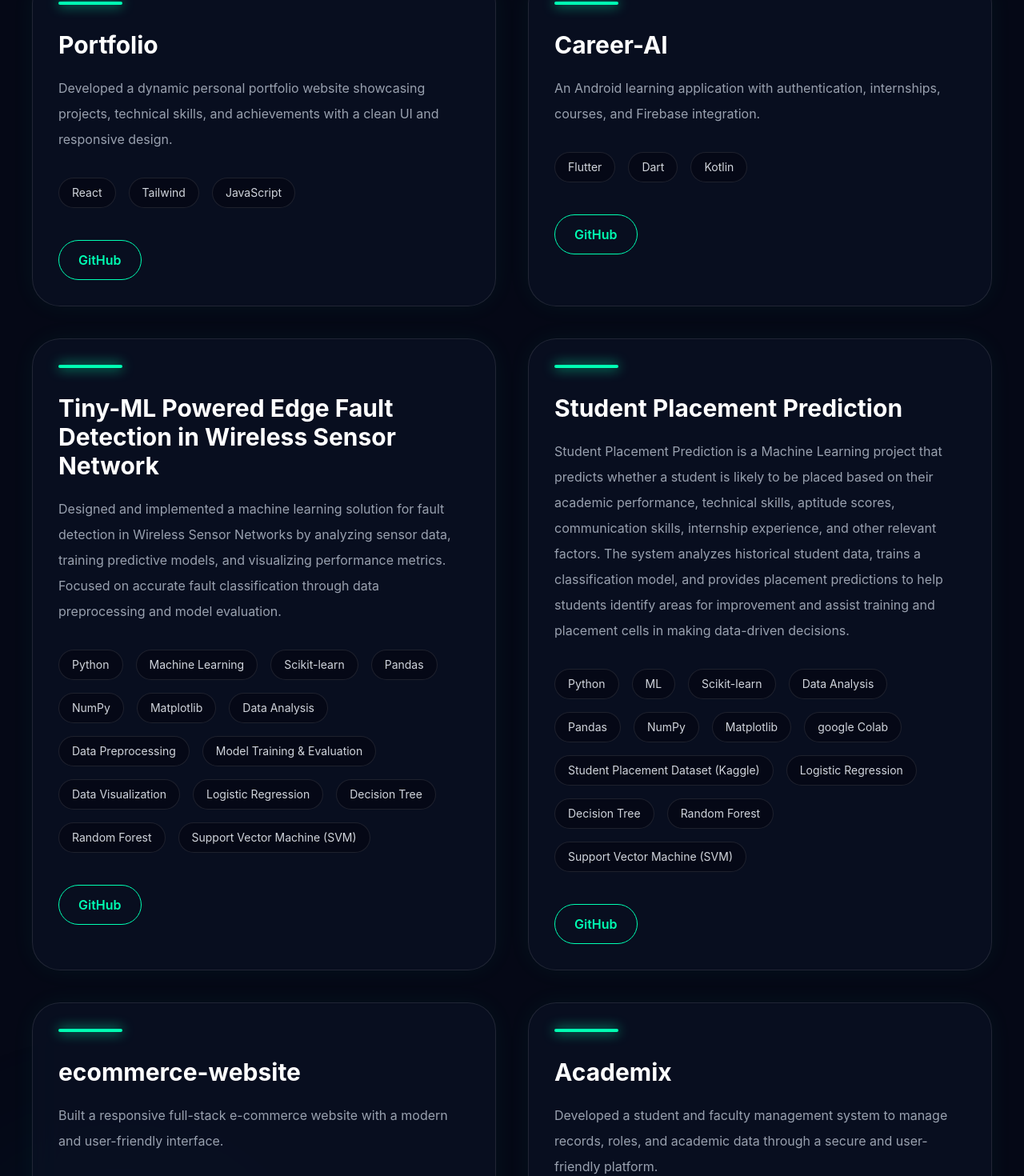
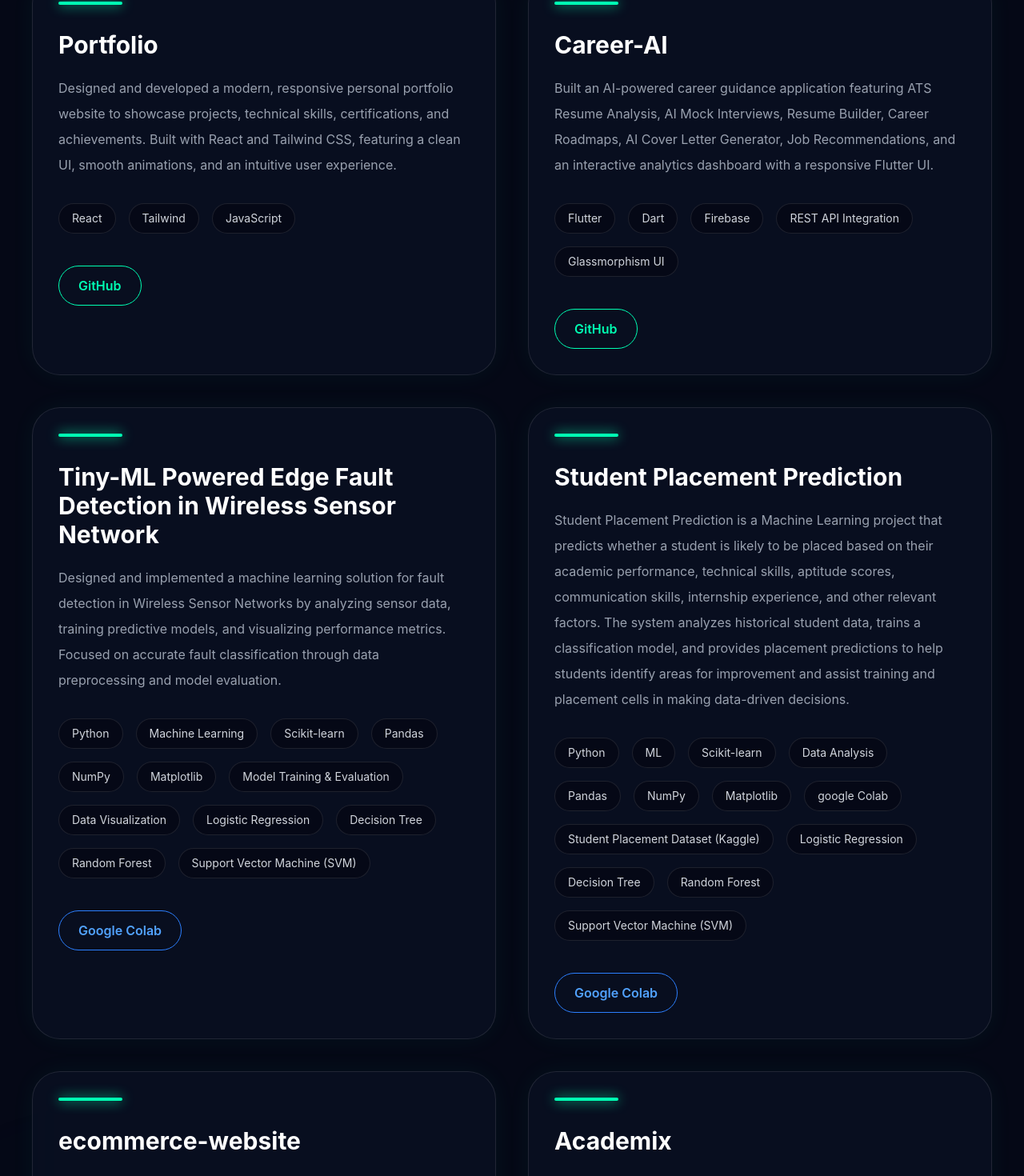
Before and after one commit to Monalisa-XD/monalisa-portfolio, a React (Vite) app: page / in a window 1280 px wide. Shown: the part 8412-9882 px from the top of the page at 80% size. Built offline with nearby package versions, Linux system fonts and the light colour scheme.

Commit message:
feat: update project descriptions, enhance tech stack, and add GitHub and Google Colab links

```diff
--- a/src/components/Projects.jsx
+++ b/src/components/Projects.jsx
@@ -3,19 +3,19 @@ const Projects = () => {
     {
       title: "Portfolio",
       description:
-        "Developed a dynamic personal portfolio website showcasing projects, technical skills, and achievements with a clean UI and responsive design.",
+         "Designed and developed a modern, responsive personal portfolio website to showcase projects, technical skills, certifications, and achievements. Built with React and Tailwind CSS, featuring a clean UI, smooth animations, and an intuitive user experience.",
 
       tech: ["React", "Tailwind", "JavaScript"],
 
-      github: "#",
+      github: "https://github.com/Monalisa-XD/monalisa-portfolio.git",
     },
 
     {
       title: "Career-AI",
       description:
-        "An Android learning application with authentication, internships, courses, and Firebase integration.",
+        "Built an AI-powered career guidance application featuring ATS Resume Analysis, AI Mock Interviews, Resume Builder, Career Roadmaps, AI Cover Letter Generator, Job Recommendations, and an interactive analytics dashboard with a responsive Flutter UI.",
 
-      tech: ["Flutter", "Dart", "Kotlin"],
+      tech: ["Flutter", "Dart", "Firebase", "REST API Integration", "Glassmorphism UI"],
 
       github: "https://github.com/Monalisa-XD/career_ai.git",
     },
@@ -31,8 +31,6 @@ const Projects = () => {
     "Pandas",
     "NumPy",
     "Matplotlib",
-    "Data Analysis",
-    "Data Preprocessing",
     "Model Training & Evaluation",
     "Data Visualization",  "Logistic Regression", "Decision Tree", "Random Forest", "Support Vector Machine (SVM)"],
       colab: "https://colab.research.google.com/drive/1-Eok2U5SwC_v8T8XcFYZFzoAv2Oh_y43?usp=sharing",
@@ -63,9 +61,9 @@ const Projects = () => {
       description:
         "Developed a student and faculty management system to manage records, roles, and academic data through a secure and user-friendly platform. ",
 
-      tech: ["HTML", "CSS", "SQLite", "Java"],
+      tech: ["HTML", "CSS", "MySql", "Java"],
 
-      github: "#",
+      github: "https://github.com/Monalisa-XD/student-faculty-management-backend.git",
     },
   ];
 
@@ -119,23 +117,28 @@ const Projects = () => {
                 ))}
               </div>
 
-              {/* Buttons */}
    <div className="flex gap-5">
+  {project.github && (
     <a
       href={project.github}
       target="_blank"
+      rel="noopener noreferrer"
       className="px-6 py-3 rounded-full border border-[#00ffb3] text-[#00ffb3] font-semibold hover:bg-[#00ffb3] hover:text-black transition-all duration-300"
     >
       GitHub
     </a>
+  )}
 
-                {/* <a
-                  href={project.live}
+  {project.colab && (
+    <a
+      href={project.colab}
       target="_blank"
-                  className="px-6 py-3 rounded-full bg-[#00ffb3] text-black font-semibold hover:scale-105 transition-all duration-300 shadow-[0_0_25px_rgba(0,255,179,0.4)]"
+      rel="noopener noreferrer"
+      className="px-6 py-3 rounded-full border border-blue-500 text-blue-400 font-semibold hover:bg-blue-500 hover:text-white transition-all duration-300"
     >
-                  Live Demo
-                </a> */}
+      Google Colab
+    </a>
+  )}
 </div>
             </div>
           ))}
```
Lines whose indentation alone changed are shown as unchanged.
